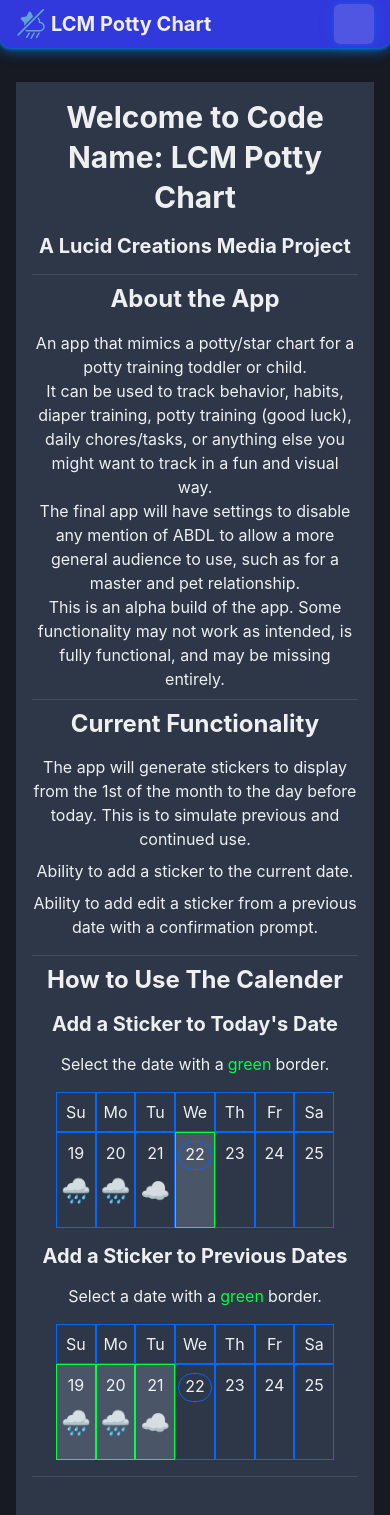
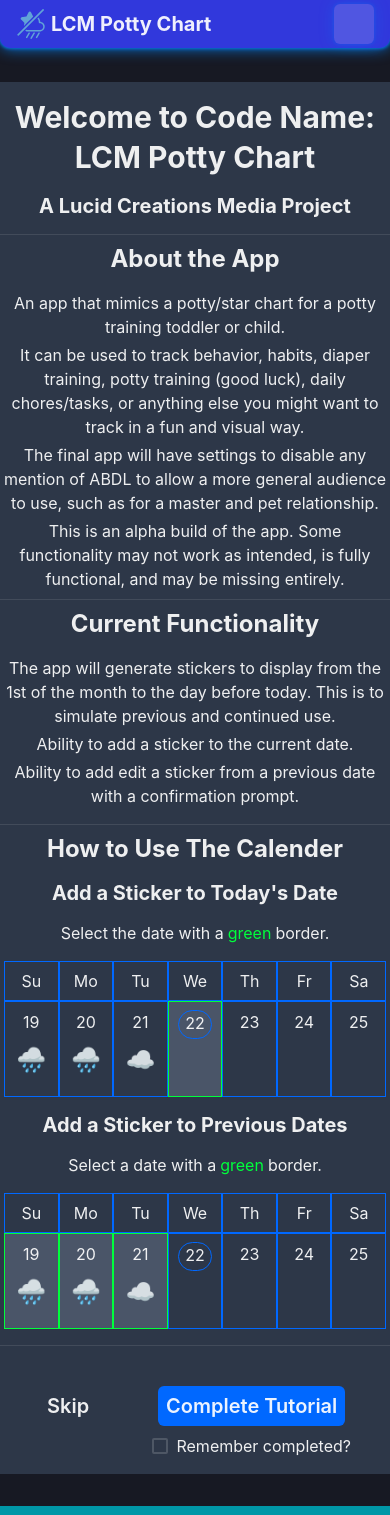
Before and after one commit to LucidCreationsMedia/LCM-Potty-Chart, a Next.js app: page / in a window 390 px wide. Shown: the top 1515 px of the page. Built offline with nearby package versions, Linux system fonts and the light colour scheme; some icons are missing.

Commit message:
Responsive layout

```diff
--- a/src/components/tutorial/CalenderExample.tsx
+++ b/src/components/tutorial/CalenderExample.tsx
@@ -72,7 +72,7 @@ const CalenderExample = ({ type }: CalenderExampleProps): JSX.Element => {
   return (
     <VStack h="8.5rem" w="100%" spacing={0}>
       <HStack
-        px={6}
+        px={{ base: 1, sm: 2, md: 6 }}
         spacing={0}
         w="100%"
         h="auto"
@@ -108,7 +108,7 @@ const CalenderExample = ({ type }: CalenderExampleProps): JSX.Element => {
           );
         })}
       </HStack>
-      <SimpleGrid px={6} w="100%" h="100%" columns={7} alignItems="center">
+      <SimpleGrid px={{ base: 1, sm: 2, md: 6 }} w="100%" h="100%" columns={7} alignItems="center">
         {currWeek.map((day: MonthDay) => {
           const { date, isOverflow, overflowDirection } = day;
 
@@ -142,7 +142,7 @@ const CalenderExample = ({ type }: CalenderExampleProps): JSX.Element => {
                 id.length
                   ? id
                   : format(toDateObj, "yyyyddLL") +
-                    `/${sticker === null ? 0 : sticker}`
+                  `/${sticker === null ? 0 : sticker}`
               }
             />
           );
--- a/src/components/tutorial/index.tsx
+++ b/src/components/tutorial/index.tsx
@@ -56,8 +56,9 @@ const Tutorial = ({
         justifyContent="center"
         alignContent="center"
         my={8}
-        mx={4}
-        p={4}
+        mx={{ base: 0, sm: 2, md: 4 }}
+        py={4}
+        px={{ base: 0, sm: 2, md: 4 }}
         bg="gray.700"
       >
         <VStack
@@ -97,7 +98,7 @@ const Tutorial = ({
               w="100%"
               justifyContent="start"
               alignContent="center"
-              spacing={0}
+              spacing={1}
             >
               <Text>
                 {
@@ -139,7 +140,7 @@ const Tutorial = ({
             w="100%"
             justifyContent="start"
             alignContent="center"
-            spacing={2}
+            spacing={1}
           >
             <Text>
               {
```
